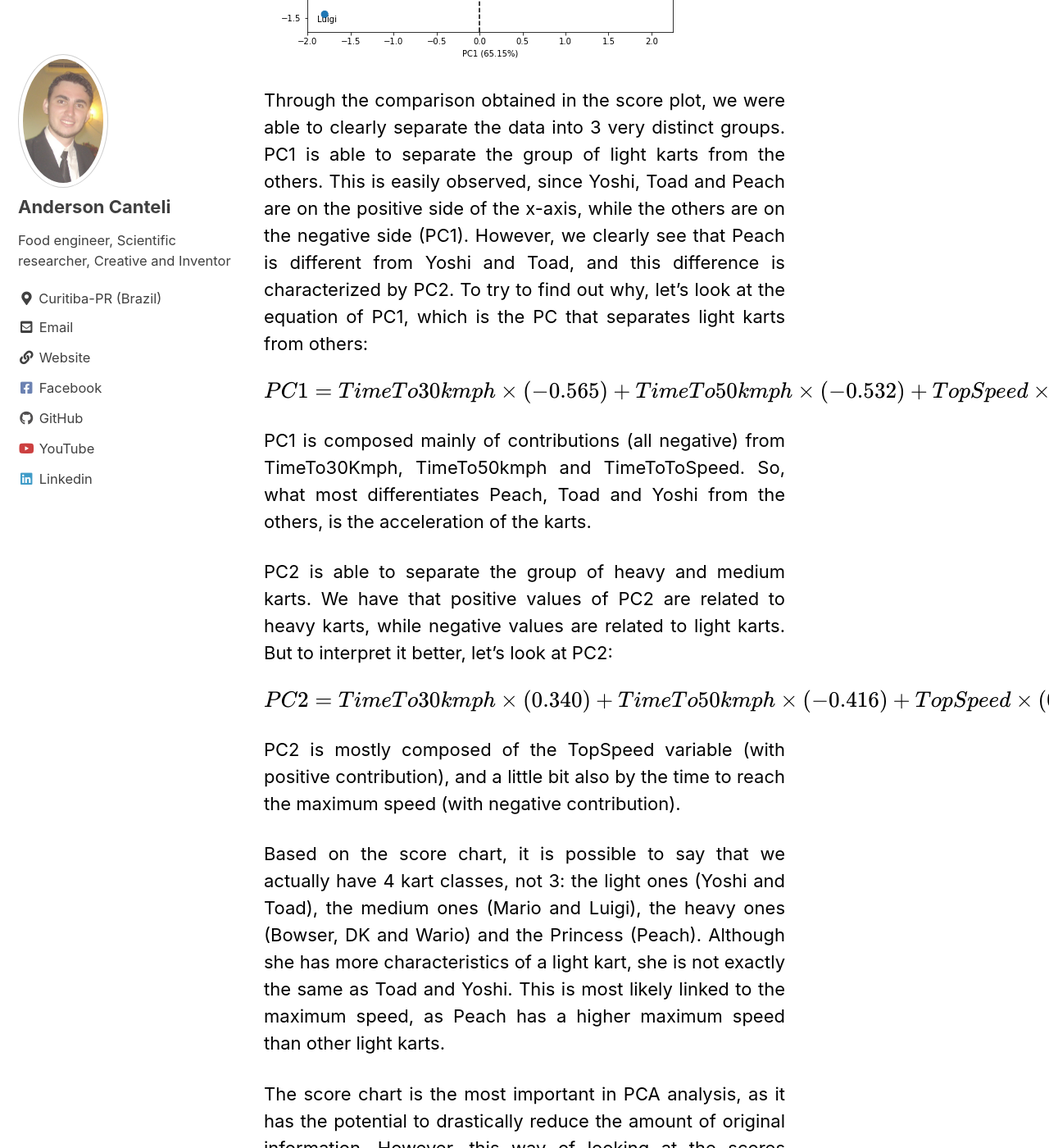
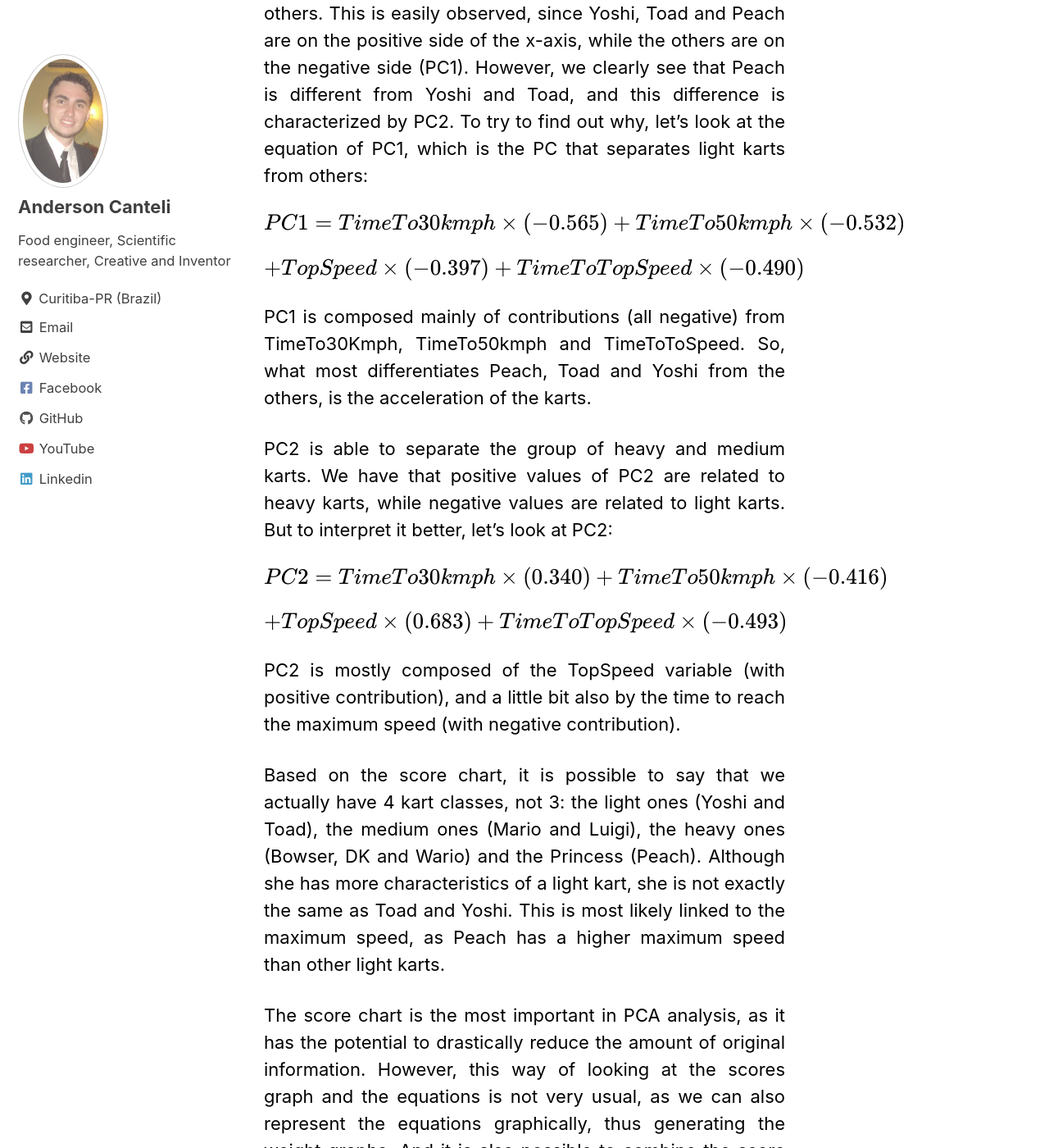
Before and after one commit to andersonmdcanteli/andersonmdcanteli.github.io, a Jekyll site: the page built from _posts/2020-11-01-PCA-MK64.md, in a window 1280 px wide and 1400 px high, scrolled down 19752 px. Shown: the whole window at 82% size. Built offline with Jekyll 4.4.1, drawn with Linux system fonts in a browser that asks for light colours; cached includes are drawn as plain includes; some of the changed text lies outside the part shown.

Commit message:
Update 2020-11-01-PCA-MK64.md

````diff
--- a/_posts/2020-11-01-PCA-MK64.md
+++ b/_posts/2020-11-01-PCA-MK64.md
@@ -131,7 +131,7 @@
 To transform the data for each variable with mean equal to zero and standard deviation equal to 1, we use Equation 1.
 {: .text-justify}
 
-\\[ x_{ij} =  \frac{\bar{x}_j - x_{ij}}{s_j} \\] (1)
+\\[x_{ij} =  \frac{\bar{x}_j - x_{ij}}{s_j}\\] (1)
 
 
 In Python, it is common to use the StandardScaler () method, which can be imported from the “sklearn.preprocessing” library. However, this method uses the standard deviation for population data, not for sample data. When we have a lot of data, we would have no problem estimating the standard deviation as population. But in this case, and in the vast majority of cases with experimental data, we cannot consider the data as population-based. For this reason, StandardScaler () is not useful in this case.
@@ -249,7 +249,7 @@
 df_weights.insert(0,"Principal Component", pcs, True)
 df_weights
 ```
-<img src="{{ site.url }}{{ site.baseurl }}/images/pca_mk_64/weight.png" alt="cat" >
+<img src="{{ site.url }}{{ site.baseurl }}/images/pca_mk_64/weigth.png" alt="cat" >
 
 So, we have that PC1 is composed of a negative sum of all parameters, the most important (absolute values) being the variable TimeTo30Kmph_ (s), followed by TimeTo50kmph_ (s).
 {: .text-justify}
@@ -281,9 +281,11 @@
 Once we have obtained the equations, we can calculate the value of each individual for each PC, and generate a graph to compare the pairs of PCs. This calculated value is generally called a score, and is a simple multiplication. For example, for Wario's PC1 score we have the following:
 {: .text-justify}
 
-\\[ SCORE_{WARIO_{PC1} = 0.706 \times(-0.565) + 0.097 \times(-0.532) + 1.048 \times(-0.397) + (-0.152) \times(-0.490) \\]
+\\[SCORE_{WARIO_{PC1}} = 0.706 \times(-0.565) + 0.097 \times(-0.532)\\]
 
-\\[ SCORE_{WARIO_{PC1} = -0.791 \\]
+\\[+ 1.048 \times(-0.397) + (-0.152) \times(-0.490)\\]
+
+\\[SCORE_{WARIO_{PC1}} = -0.791\\]
 
 It is important to emphasize that we have to use the autoscaled values, and not the actual values, since the model was generated using the autoscaled values. We could calculate the scores for each individual on each PC dynamically, which could be done through a for loop. But we have the “pca.transform ()” method already implemented, which does this for us. To generate the scores and present them in a Data Frame, just make:
 {: .text-justify}
@@ -326,14 +328,16 @@
 Through the comparison obtained in the score plot, we were able to clearly separate the data into 3 very distinct groups. PC1 is able to separate the group of light karts from the others. This is easily observed, since Yoshi, Toad and Peach are on the positive side of the x-axis, while the others are on the negative side (PC1). However, we clearly see that Peach is different from Yoshi and Toad, and this difference is characterized by PC2. To try to find out why, let's look at the equation of PC1, which is the PC that separates light karts from others:
 {: .text-justify}
 
-\\[ PC1 = TimeTo30kmph \times (-0.565) + TimeTo50kmph \times (-0.532) + TopSpeed \times (-0.397) + TimeToTopSpeed \times (-0.490)\\]
+\\[ PC1 = TimeTo30kmph \times (-0.565) + TimeTo50kmph \times (-0.532)\\]
+\\[+ TopSpeed \times (-0.397) + TimeToTopSpeed \times (-0.490)\\]
 
 PC1 is composed mainly of contributions (all negative) from TimeTo30Kmph, TimeTo50kmph and TimeToToSpeed. So, what most differentiates Peach, Toad and Yoshi from the others, is the acceleration of the karts.
 {: .text-justify}
 PC2 is able to separate the group of heavy and medium karts. We have that positive values of PC2 are related to heavy karts, while negative values are related to light karts. But to interpret it better, let's look at PC2:
 {: .text-justify}
 
-\\[ PC2 = TimeTo30kmph \times (0.340) + TimeTo50kmph \times (-0.416) + TopSpeed \times (0.683) + TimeToTopSpeed \times (-0.493) \\]
+\\[ PC2 = TimeTo30kmph \times (0.340) + TimeTo50kmph \times (-0.416)\\]
+\\[+ TopSpeed \times (0.683) + TimeToTopSpeed \times (-0.493) \\]
 
 PC2 is mostly composed of the TopSpeed variable (with positive contribution), and a little bit also by the time to reach the maximum speed (with negative contribution).
 {: .text-justify}
@@ -363,7 +367,7 @@
 plt.show()
 ```
 
-<img src="{{ site.url }}{{ site.baseurl }}/images/pca_mk_64/weight_plot.png" alt="cat" >
+<img src="{{ site.url }}{{ site.baseurl }}/images/pca_mk_64/weigth_plot.png" alt="cat" >
 
 But that graph was not very interesting. As all values of PC1 are negative, we do not have the 4 quadrants on the graph. But let's try to solve this problem by calculating the weight projections instead of the weights themselves. We do this by calculating the standard deviation of each PC, and multiplying the standard deviation of each PC by the weights of each variable that makes up the PC.
 {: .text-justify}
````
